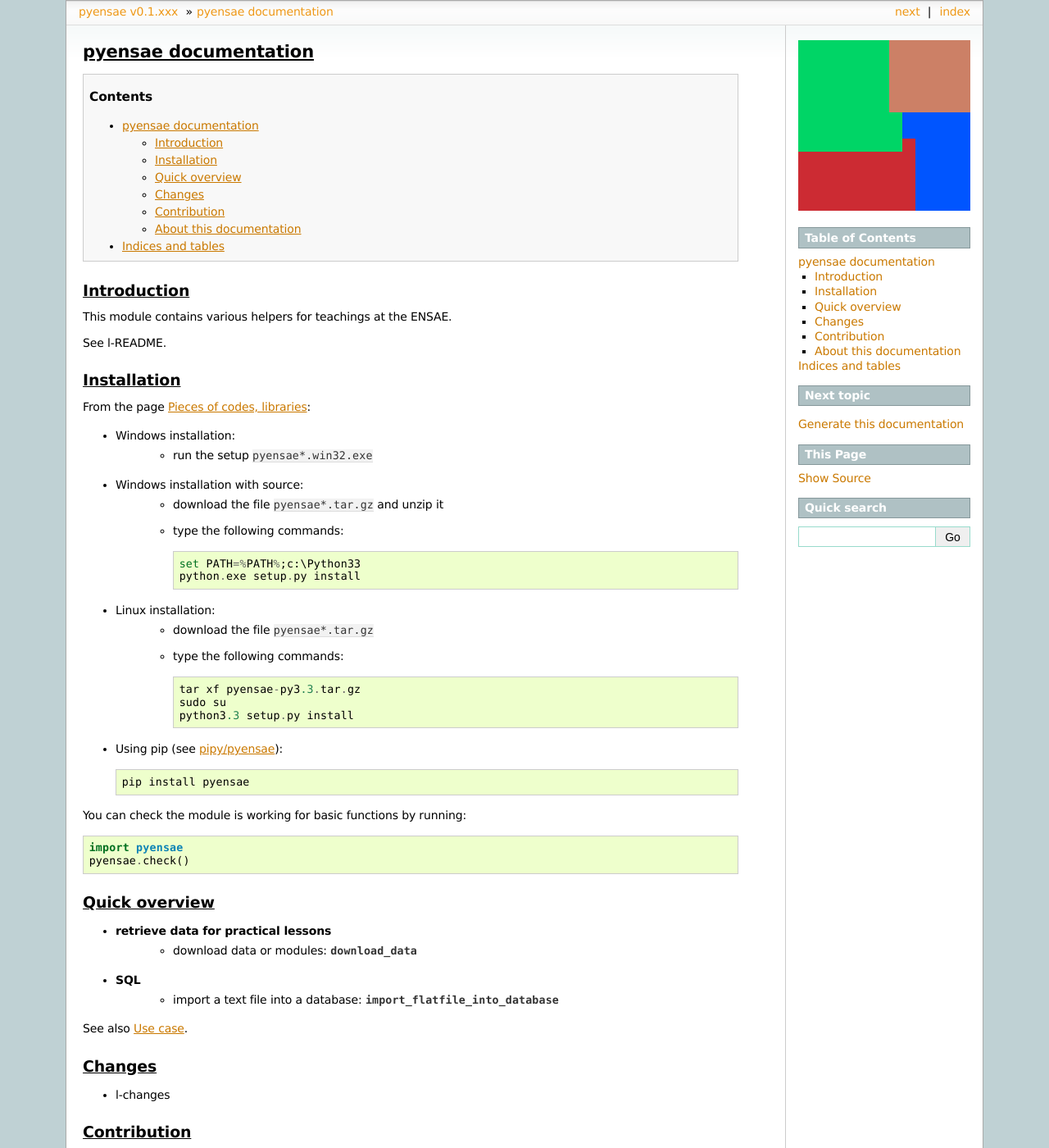
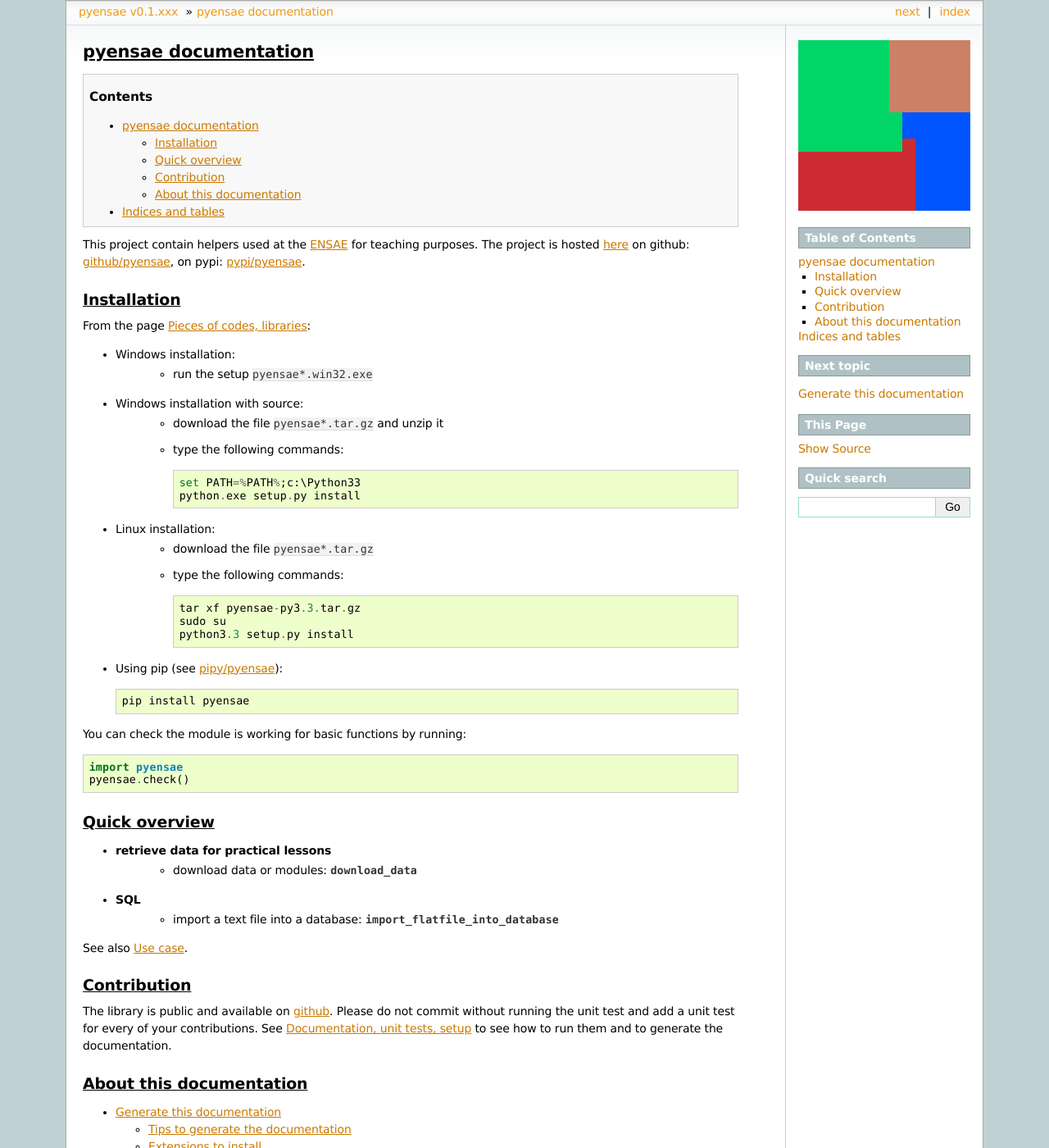
Before and after one commit to sdpython/pyensae, a Sphinx documentation site: the page built from _doc/sphinxdoc/source/index.rst, in a window 1280 px wide and 1400 px high. Shown: the whole window at 82% size. Built offline with Sphinx 7.4.7, drawn with Linux system fonts in a browser that asks for light colours; formulas are drawn with MathJax 3.

Commit message:
documentation, logging function

```diff
--- a/README.rst
+++ b/README.rst
@@ -12,7 +12,8 @@
 
 This project contain helpers used at the `ENSAE <http://www.ensae.fr/>`_ for teaching purposes.
 The project is hosted `here <http://www.xavierdupre.fr/site2013/index_code.html>`_
-and on gitbug: `pyensae <https://github.com/sdpython/pyensae/>`_.
+on github: `github/pyensae <https://github.com/sdpython/pyensae/>`_,
+on pypi: `pypi/pyensae <https://pypi.python.org/pypi/pyensae/>`_.
 
 Prerequisites
 -------------
--- a/_doc/sphinxdoc/source/index.rst
+++ b/_doc/sphinxdoc/source/index.rst
@@ -5,12 +5,10 @@
    :depth: 3
 
 
-Introduction
-------------
-
-This module contains various helpers for teachings at the ENSAE.
-
-See :ref:`l-README`.
+This project contain helpers used at the `ENSAE <http://www.ensae.fr/>`_ for teaching purposes.
+The project is hosted `here <http://www.xavierdupre.fr/site2013/index_code.html>`_
+on github: `github/pyensae <https://github.com/sdpython/pyensae/>`_,
+on pypi: `pypi/pyensae <https://pypi.python.org/pypi/pyensae/>`_.
 
 Installation
 ------------
@@ -57,11 +55,6 @@
 
 See also :ref:`l-usecase`.
 
-Changes
--------
-
-* :ref:`l-changes`
-
 Contribution
 ------------
 
--- a/setup.py
+++ b/setup.py
@@ -56,10 +56,10 @@
 
 
 KEYWORDS = \
-project_var_name + ', first name, last name'
+project_var_name + ', ENSAE, sqllite, database, teachings'
 
 DESCRIPTION = \
-"""Helpers for teaching purposes."""
+"""Helpers for teaching purposes (includes sqllite helpers)"""
 
 CLASSIFIERS = \
 [
```
Also changed, not shown: other parts of _doc/sphinxdoc/source/index.rst (+1 -1 lines), 3 other files.
